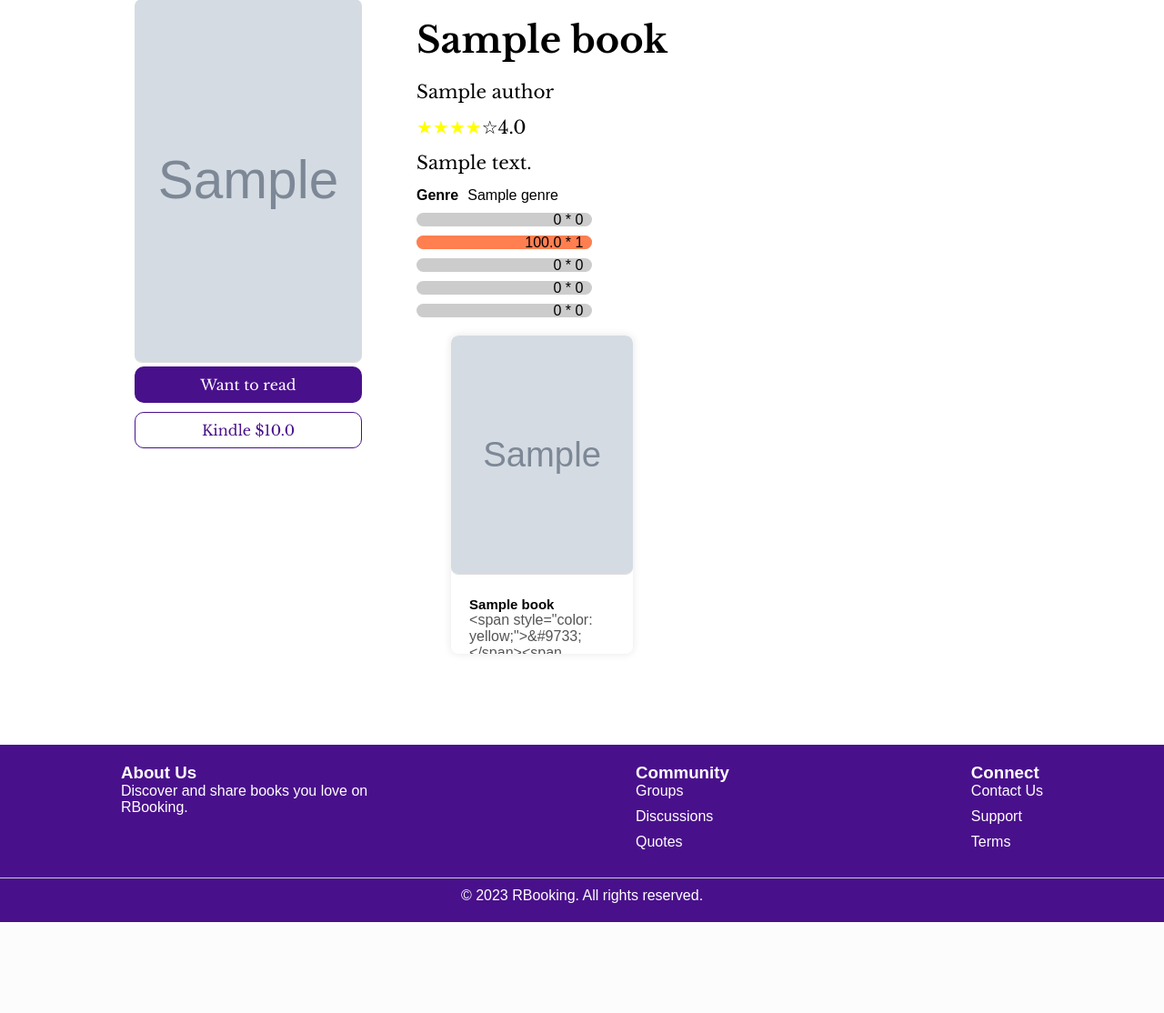
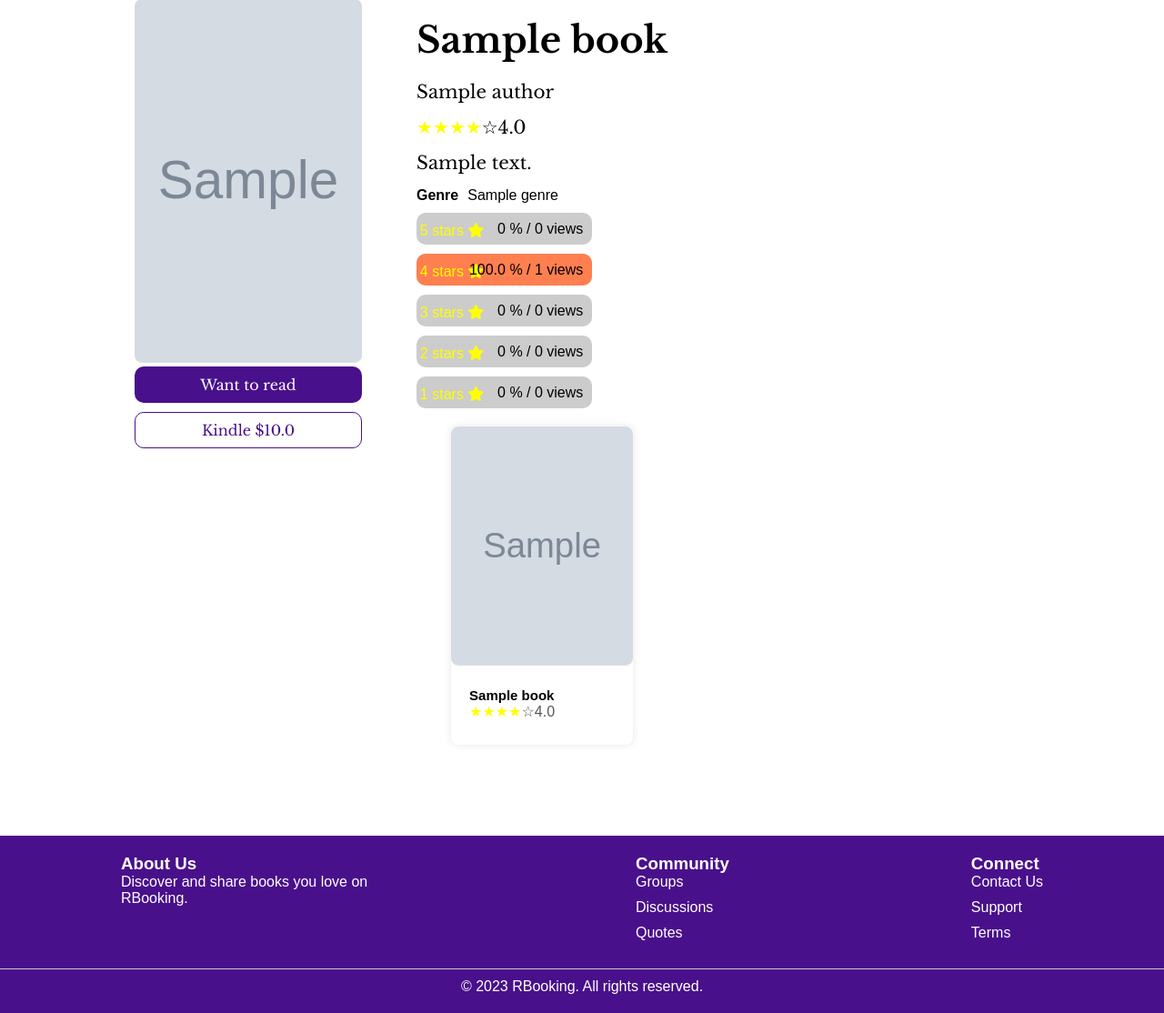
Before and after one commit to MDEV-2007/RBooking, a Django app: page /books/1/ in a window 1280 px wide. Shown: the part 151-1265 px from the top of the page at 91% size. Before the commit the page ends 1165 px from the top, so only its background shows below. Run offline with Django 3.2, Linux system fonts and the light colour scheme; tables that the repository leaves empty hold one stand-in row (values such as "Sample post"); grey boxes marked "Sample" are stand-in pictures.

Commit message:
asdasdasd

```diff
--- a/book_app/templates/books/detail.html
+++ b/book_app/templates/books/detail.html
@@ -24,13 +24,6 @@
             <div class="author">{{book.author}}</div>
 
             <div class="reting">
-                <!-- {% for x in book.range %}
-                <span style="color: yellow;"><i class="fa-solid fa-star"></i></span>
-                {% endfor %}
-                {% for x in book.xrange %}
-                <i class="fa-regular fa-star"></i>
-                {% endfor %} -->
-
                 {{book.rating | safe}}{{book.get_rating}}
 
             </div>
@@ -44,29 +37,33 @@
 
             <div class="d-column">
                 <div class="line-track">
-
+                    <div class="star">5 stars <i class="fa-solid fa-star"></i></div>
                     <div class="line" style="width: {{book.ratings.5.percent}}%;"></div>
-                    <div class="percent">{{book.ratings.5.percent}} * {{book.ratings.5.count}}</div>
+                    <div class="percent">{{book.ratings.5.percent}} % / {{book.ratings.5.count}} views</div>
 
                 </div>
                 <div class="line-track">
+                    <div class="star">4 stars <i class="fa-solid fa-star"></i></div>
                     <div class="line" style="width: {{book.ratings.4.percent}}%;"></div>
-                    <div class="percent">{{book.ratings.4.percent}} * {{book.ratings.4.count}}</div>
+                    <div class="percent">{{book.ratings.4.percent}} % / {{book.ratings.4.count}} views</div>
 
                 </div>
                 <div class="line-track">
+                    <div class="star">3 stars <i class="fa-solid fa-star"></i></div>
                     <div class="line" style="width: {{book.ratings.3.percent}}%;"></div>
-                    <div class="percent">{{book.ratings.3.percent}} * {{book.ratings.3.count}}</div>
+                    <div class="percent">{{book.ratings.3.percent}} % / {{book.ratings.3.count}} views</div>
 
                 </div>
                 <div class="line-track">
+                    <div class="star">2 stars <i class="fa-solid fa-star"></i></div>
                     <div class="line" style="width: {{book.ratings.2.percent}}%;"></div>
-                    <div class="percent">{{book.ratings.2.percent}} * {{book.ratings.2.count}}</div>
+                    <div class="percent">{{book.ratings.2.percent}} % / {{book.ratings.2.count}} views</div>
 
                 </div>
                 <div class="line-track">
+                    <div class="star">1 stars <i class="fa-solid fa-star"></i></div>
                     <div class="line" style="width: {{book.ratings.1.percent}}%;"></div>
-                    <div class="percent">{{book.ratings.1.percent}} * {{book.ratings.1.count}}</div>
+                    <div class="percent">{{book.ratings.1.percent}} % / {{book.ratings.1.count}} views</div>
 
                 </div>
             </div>
@@ -82,13 +79,7 @@
                 <div class="card-content">
                     <h2>{{book.title}}</h2>
                     <p>
-                        {% for x in book.range %}
-                        <span style="color: yellow;">&#9733;</span>
-                        {% endfor %}
-                        {% for x in book.xrange %}
-                        &#9734;
-                        {% endfor %}
-                        {{book.rating}}
+                        {{book.rating | safe}}{{book.get_rating}}
                     </p>
                 </div>
             </div>
--- a/static/css/detail.css
+++ b/static/css/detail.css
@@ -161,7 +161,7 @@
 .d-column .line-track {
     display: flex;
     background-color: #ccc;
-    height: 15px;
+    height: 35px;
     width: 100%;
     border-radius: 10px;
     position: relative;
@@ -181,3 +181,11 @@
     transform: translateY(-50%);
     color: black;
 }
+
+.star{
+    position: absolute;
+    align-items: center;
+    top: 30%;
+    left: 2%;
+    color: yellow;
+}
```
